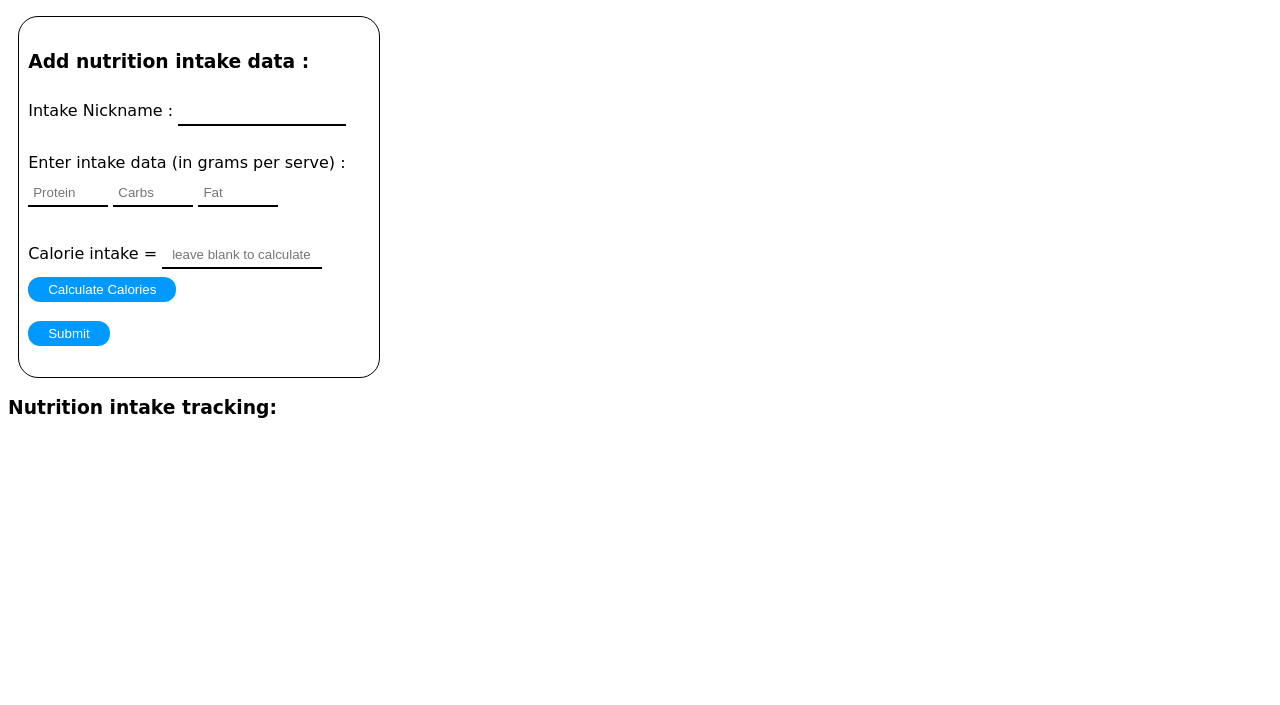
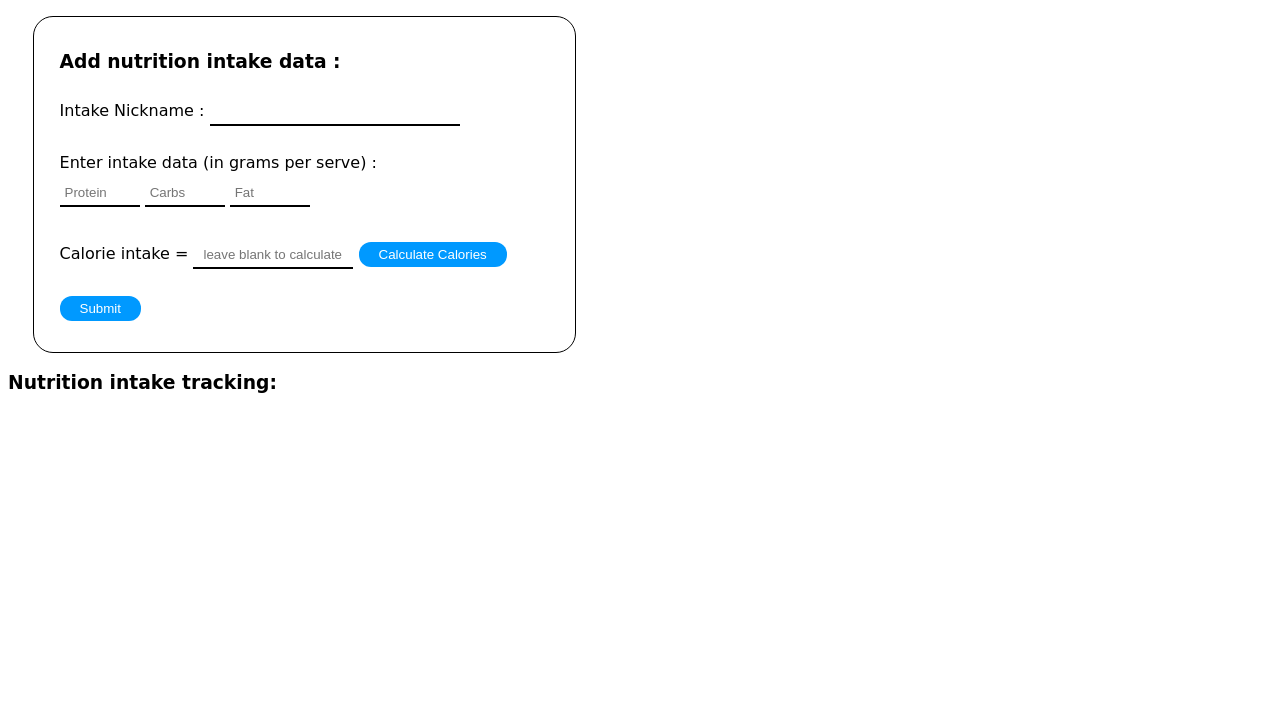
Before and after one commit to ParikshithV/NutritoJS, a website: page homepage.html in a window 1280 px wide. Shown: the part 95-800 px from the top of the page. Drawn offline with Linux system fonts and the light colour scheme; a web font is replaced by a local one.

Commit message:
Update nutrito.css

```diff
--- a/public/nutrito.css
+++ b/public/nutrito.css
@@ -3,7 +3,6 @@
 body {
   background-color: white;
   font-family: 'Baloo Tamma 2', cursive;
-  max-width: 480px;
 }
 
 h1 {
@@ -21,7 +20,7 @@ h1 {
  border-width: thin;
  border-color: black;
  margin-left: 2%;
- max-width: 480px;
+ max-width: 500px;
 }
 
 .btn {
```
